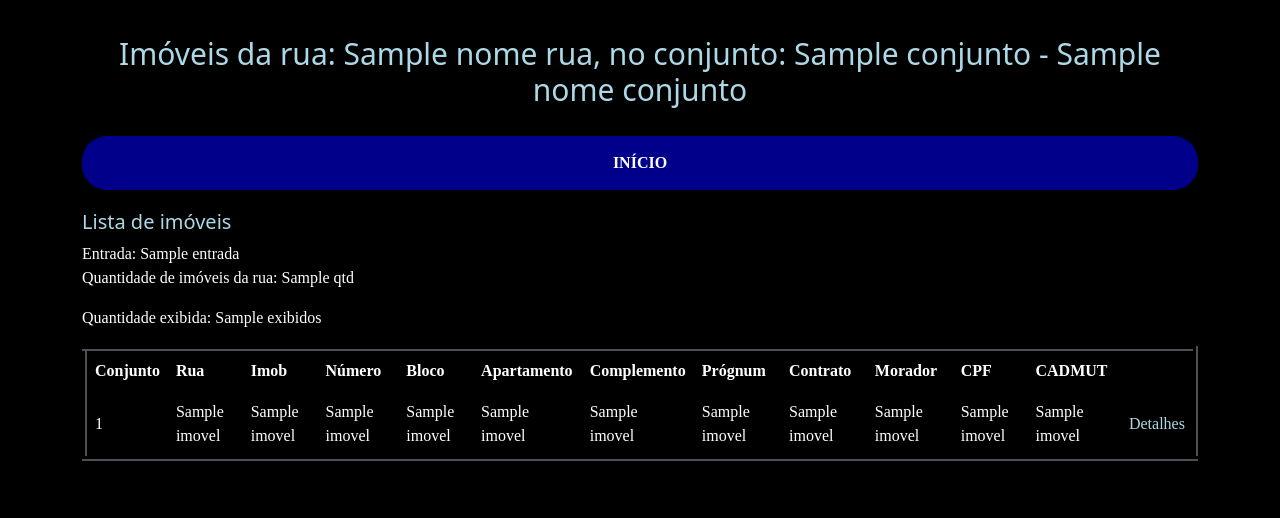
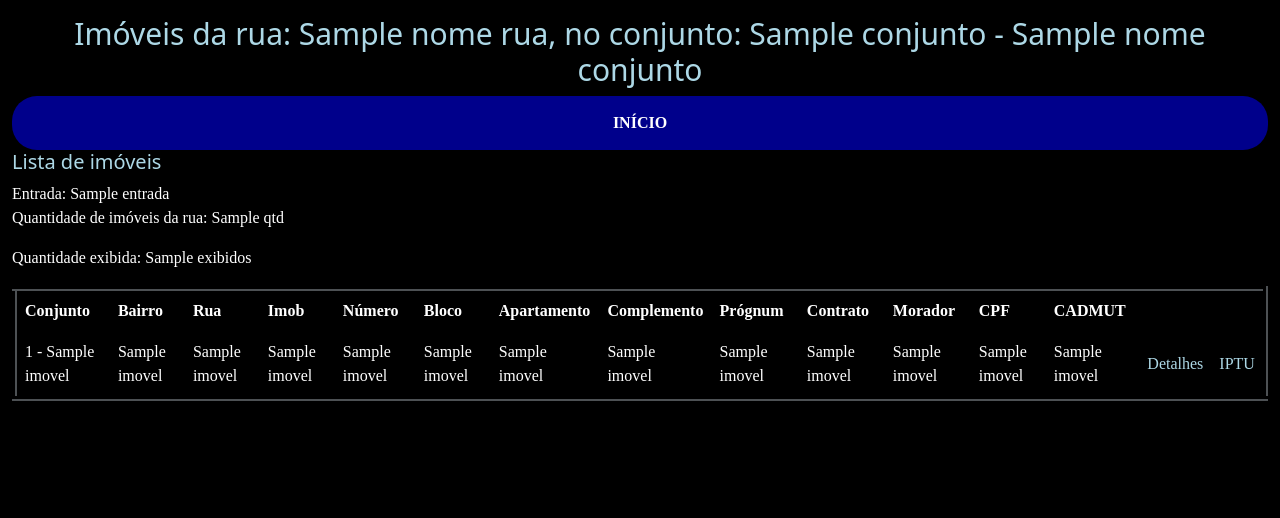
Before and after one commit to andremcabral/MS, a Python web app: template cadastros/templates/sigi/imoveisRua.html in a window 1280 px wide. Shown: the top 518 px of the page. Run offline with Jinja, Linux system fonts and the light colour scheme; the template is opened without the code that fills it: most values are stand-ins (such as "Sample title", 1, 10 or a date in 2020).

Commit message:
ajustes para ligar sigi com iptu

```diff
--- a/cadastros/static/css/style.css
+++ b/cadastros/static/css/style.css
@@ -133,11 +133,12 @@ tr{
 .container {
   display: flex;
   flex-direction: column;
-  row-gap: 20px;
+  row-gap: 0px;
   background-color: black;
   width: 100%;
   height: 100%;
   vertical-align: middle;
+  max-width: 1800px;
 }
 
 .containerCheio {
--- a/cadastros/templates/imoveis/imoveis.html
+++ b/cadastros/templates/imoveis/imoveis.html
@@ -26,6 +26,7 @@
                     <th>Numero</th>
                     <th>Complemento</th>
                     <th>Bairro</th>
+                    <th>Detalhes</th>
                     <th></th>
                 </tr>
                 {% for imovel in imoveis: %}
--- a/cadastros/templates/imoveis/imovel.html
+++ b/cadastros/templates/imoveis/imovel.html
@@ -22,7 +22,8 @@
             <tr><td>Bairro:</td><td>{{ imoveis[0][6] }}</td></tr>
             <tr><td>Contribuinte:</td><td>{{ imoveis[0][7] }}</td></tr>
         </table>
-        <a href="{{ url_for('confereInscricao', numInsc=imoveis[0][0]) }} " target="_blank" class="botao-login">confere</a>
+        <a href="{{ url_for('mesclaImoveisIPTU', bairro=imoveis[0][6], rua=imoveis[0][3], numero=imoveis[0][4]) }} " target="_blank" class="botao-login">SIGI</a>
+        <a href="{{ url_for('confereInscricao', numInsc=imoveis[0][0]) }} " target="_blank" class="botao-login">Confere</a>
     </form>
 </body>
 {% endblock %}
--- a/cadastros/templates/index.html
+++ b/cadastros/templates/index.html
@@ -38,14 +38,14 @@
                                 <form action="{{ url_for('imoveis', referenciaDados=referenciaDados, referenciaInsc=referenciaInsc, referenciaNum=referenciaNum, referenciaBairro=referenciaBairro, entrada=entrada) }}">
                                     <tr align="center"></tr>
                                     <tr align="center">
-                                        <td>Filtro por Inscrição:<input type="text" id="referenciaInsc" name="referenciaInsc" placeholder="Buscar na inscrição"></td>
+                                        <td><input type="text" id="referenciaInsc" name="referenciaInsc" placeholder="Buscar na inscrição"></td>
                                         <td><br>OU</td>
-                                        <td width="300px">Filtro por Dados:<input type="text" id="referenciaDados" name="referenciaDados" placeholder="Buscar nos dados do imóvel"></td>
+                                        <td width="300px"><input type="text" id="referenciaDados" name="referenciaDados" placeholder="Buscar nos dados do imóvel"></td>
 <!--                                        <td><br><input type="checkbox" name="E_Num" value="E">E</td>-->
-                                        <td width="180px">Filtro por Número:<input type="text" id="referenciaNum" name="referenciaNum" placeholder="Número"></td>
+                                        <td width="180px"><input type="text" id="referenciaNum" name="referenciaNum" placeholder="Número"></td>
 <!--                                        <td><br><input type="checkbox" name="E_Bairro" value="E">E</td>-->
-                                        <td width="150px">Filtro por Bairro:<input type="text" id="referenciaBairro" name="referenciaBairro" placeholder="Bairro"></td>
-                                        <td><br><button type="submit" class="botao-login">Consulta</button></td>
+                                        <td width="150px"><input type="text" id="referenciaBairro" name="referenciaBairro" placeholder="Bairro"></td>
+                                        <td><button type="submit" class="botao-login">Consulta</button></td>
                                     </tr>
                                 </form>
                             </tr>
--- a/cadastros/templates/sigi/detalhesImovel.html
+++ b/cadastros/templates/sigi/detalhesImovel.html
@@ -29,7 +29,7 @@
                 </tr>
                 <tr>
                     <td>Cód Rua</td><td><input class="bloqueado" value="{{ imovel[0][16] }}" disabled></td>
-                    <td>Rua</td><td><input class="bloqueado" value="{{ imovel[0][16] }}" disabled></td>
+                    <td>Rua</td><td><input class="bloqueado" value="{{ imovel[0][5] }}" disabled></td>
                 </tr>
                 <tr>
                     <td>Código Imobiliário</td><td><input class="bloqueado" value="{{ imovel[0][6] }}" disabled></td>
--- a/cadastros/templates/sigi/imoveisRua.html
+++ b/cadastros/templates/sigi/imoveisRua.html
@@ -20,6 +20,7 @@
                 <tr>
 <!--                    <th>Conjunto</th>-->
                     <th>Conjunto</th>
+                    <th>Bairro</th>
                     <th>Rua</th>
                     <th>Imob</th>
                     <th>Número</th>
@@ -35,8 +36,9 @@
                 {% for imovel in imoveis: %}
                 <tr>
 <!--                    <td>{{ imovel[0] }}</td>-->
-                    <td>{{ imovel[0] }}</td>
-                    <td>{{ imovel[1] }}</td>
+                    <td>{{ imovel[0] }} - {{ imovel[1] }}</td>
+                    <td>{{ imovel[3] }}</td>
+                    <td>{{ imovel[5] }}</td>
                     <td>{{ imovel[6] }}</td>
                     <td>{{ imovel[7] }}</td>
                     <td>{{ imovel[9] }}</td>
@@ -48,6 +50,7 @@
                     <td>{{ imovel[14] }}</td>
                     <td>{{ imovel[15] }}</td>
                     <td><a href="{{ url_for('detalhesImovel', codConjunto=imovel[0], codImob=imovel[6])}}">Detalhes</a></td>
+                    <td><a href="{{ url_for('imovel_IPTU_SIGI', bairro=imovel[3], rua=imovel[5], numero=imovel[7])}} ">IPTU</a></td>
                 </tr>
                 {% endfor %}
             </table>
```
Also changed, not shown: cadastros/routes.py (+31 -4 lines).
